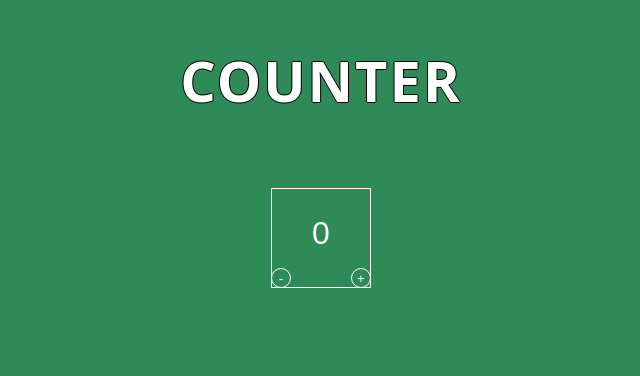
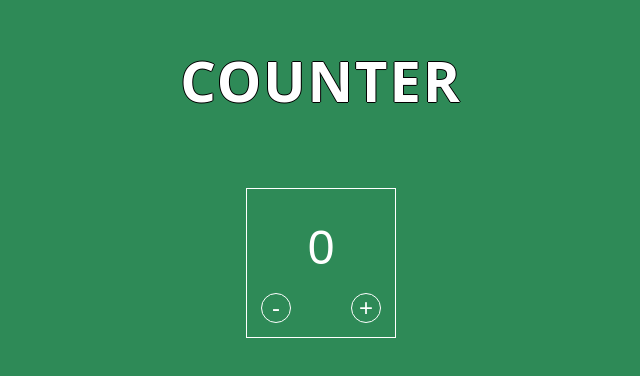
Before and after one commit to saraclaeys/counter, a plain HTML site: page index.html in a window 1280 px wide. Shown: the part 150-526 px from the top of the page, without its empty margins (319-959 px from the left). Drawn offline with Linux system fonts and the light colour scheme.

Commit message:
remove blue outline border

```diff
--- a/css/style.css
+++ b/css/style.css
@@ -30,33 +30,37 @@ h1 {
 
 #count {
     text-align: center;
-    width: 100px;
-    height: 100px;
+    width: 150px;
+    height: 150px;
     border: 1px solid white;
     background-color: #2E8A57;
     color: white;
-    font-size: 2em;
-    padding-bottom: 10px;
+    font-size: 3em;
+    padding-bottom: 2rem;
+    outline: none;
 }
 
 #min,
 #plus {
-    width: 20px;
-    height: 20px;
+    width: 30px;
+    height: 30px;
+    background-color: #2E8A57;
+    color: white;
+    font-size: 1.5em;
     border-radius: 50%;
     border: 1px solid white;
-    background-color: #2E8A57;
-    color: white;
+    outline: none;
+    cursor: pointer;
 }
 
-#min{
+#min {
     position: absolute;
-    left: 0px;
-    top: 80%;
+    left: 10%;
+    top: 70%;
 }
 
-#plus{
+#plus {
     position: absolute;
-    right: 0px;
-    top: 80%;
+    right: 10%;
+    top: 70%;
 }
```
